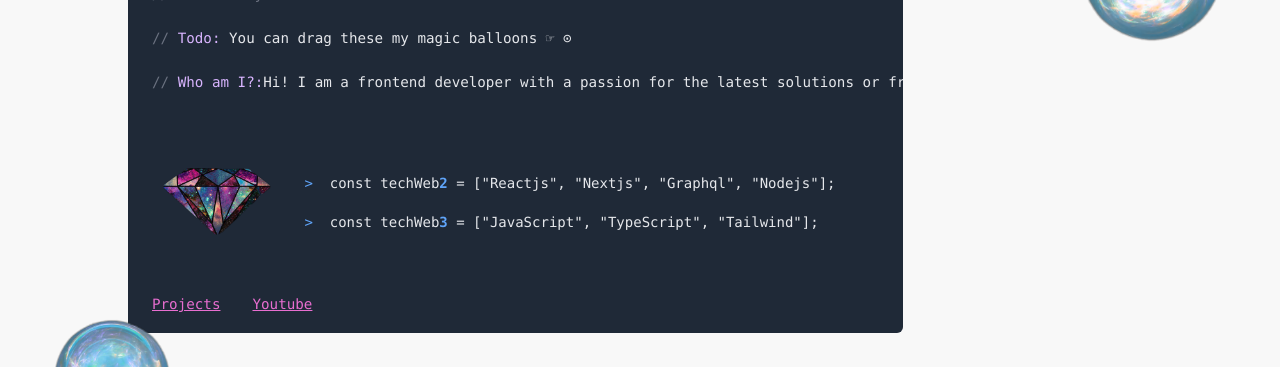
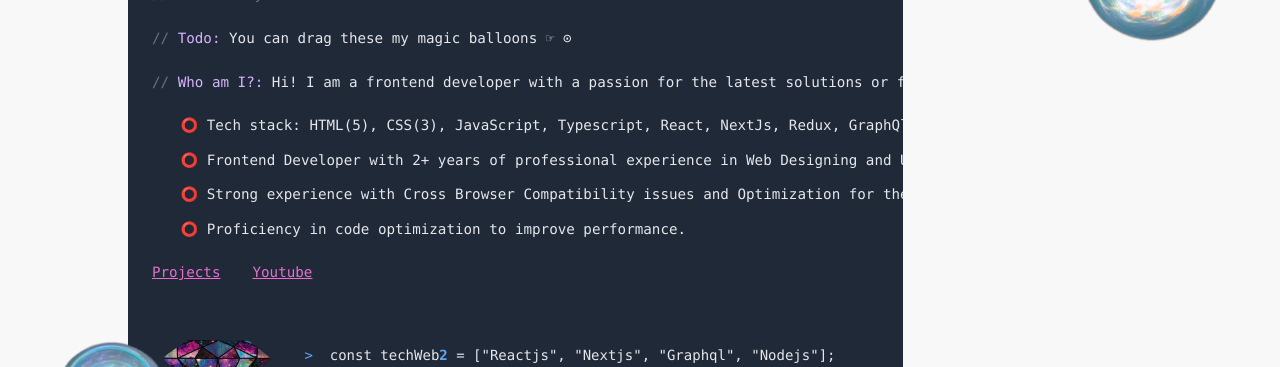
Before and after one commit to gizemcandemirr/gc-portfolio, a Next.js app: page / in a window 1280 px wide. Shown: the part 310-677 px from the top of the page. Built offline with nearby package versions, Linux system fonts and the light colour scheme.

Commit message:
Update index.js

```diff
--- a/pages/index.js
+++ b/pages/index.js
@@ -109,26 +109,50 @@ export default function Home() {
                     </p>
                     <p>
                       <span className="text-gray-500">//</span>{" "}
-                      <span className="text-purple-300">Who am I?:</span>
-                      Hi! I am a frontend developer with a passion for the
-                      latest solutions or frameworks and interactive design. ⭕
-                      Tech stack: HTML(5), CSS(3), JavaScript, Typescript,
-                      React, NextJs, Redux, GraphQl, Tailwind CSS, Material UI,
-                      Chakra UI, Sass, Bootstrap ⭕ Frontend Developer with 2+
-                      years of professional experience in Web Designing and User
-                      Interface Development. ⭕ Strong experience with Cross
-                      Browser Compatibility issues and Optimization for the web,
-                      including CSS Sprites and best practices ⭕ Proficiency in
-                      code optimization to improve performance.
+                      <span className="text-purple-300">Who am I?:</span> Hi! I
+                      am a frontend developer with a passion for the latest
+                      solutions or frameworks and interactive design.
                     </p>
-
+                    <ul className="list-none">
+                      <li>
+                        ⭕ Tech stack: HTML(5), CSS(3), JavaScript, Typescript,
+                        React, NextJs, Redux, GraphQl, Tailwind CSS, Material
+                        UI, Chakra UI, Sass, Bootstrap
+                      </li>
+                      <li>
+                        ⭕ Frontend Developer with 2+ years of professional
+                        experience in Web Designing and User Interface
+                        Development.
+                      </li>
+                      <li>
+                        ⭕ Strong experience with Cross Browser Compatibility
+                        issues and Optimization for the web, including CSS
+                        Sprites and best practices.
+                      </li>
+                      <li>
+                        ⭕ Proficiency in code optimization to improve
+                        performance.
+                      </li>
+                    </ul>
+                    <div className="flex items-center space-x-8">
+                      <Link href="/projects">
+                        <a className="transition duration-300">Projects</a>
+                      </Link>
+                      <a
+                        href="https://www.youtube.com/channel/UCiR33IirpRI4T5L-gUpaLhA"
+                        target={"_blank"}
+                        rel="noopener noreferrer"
+                        className="transition duration-300"
+                      >
+                        Youtube
+                      </a>
+                    </div>
                     <div className="flex items-center space-x-4">
                       <img
                         src="/images/elmass.png"
                         alt="Me"
                         className="w-32 rounded-full"
                       />
-
                       <div className="">
                         <p className="text-sm">
                           <span className="text-blue-400"> {">"} </span> const
@@ -144,21 +168,6 @@ export default function Home() {
                         </p>
                       </div>
                     </div>
-
-                    <div className="flex items-center space-x-8">
-                      <Link href="/projects">
-                        <a className="transition duration-300">Projects</a>
-                      </Link>
-
-                      <a
-                        href="https://www.youtube.com/channel/UCiR33IirpRI4T5L-gUpaLhA"
-                        target={"_blank"}
-                        rel="noopener noreferrer"
-                        className="transition duration-300"
-                      >
-                        Youtube
-                      </a>
-                    </div>
                   </code>
                 </pre>
               </div>
```
